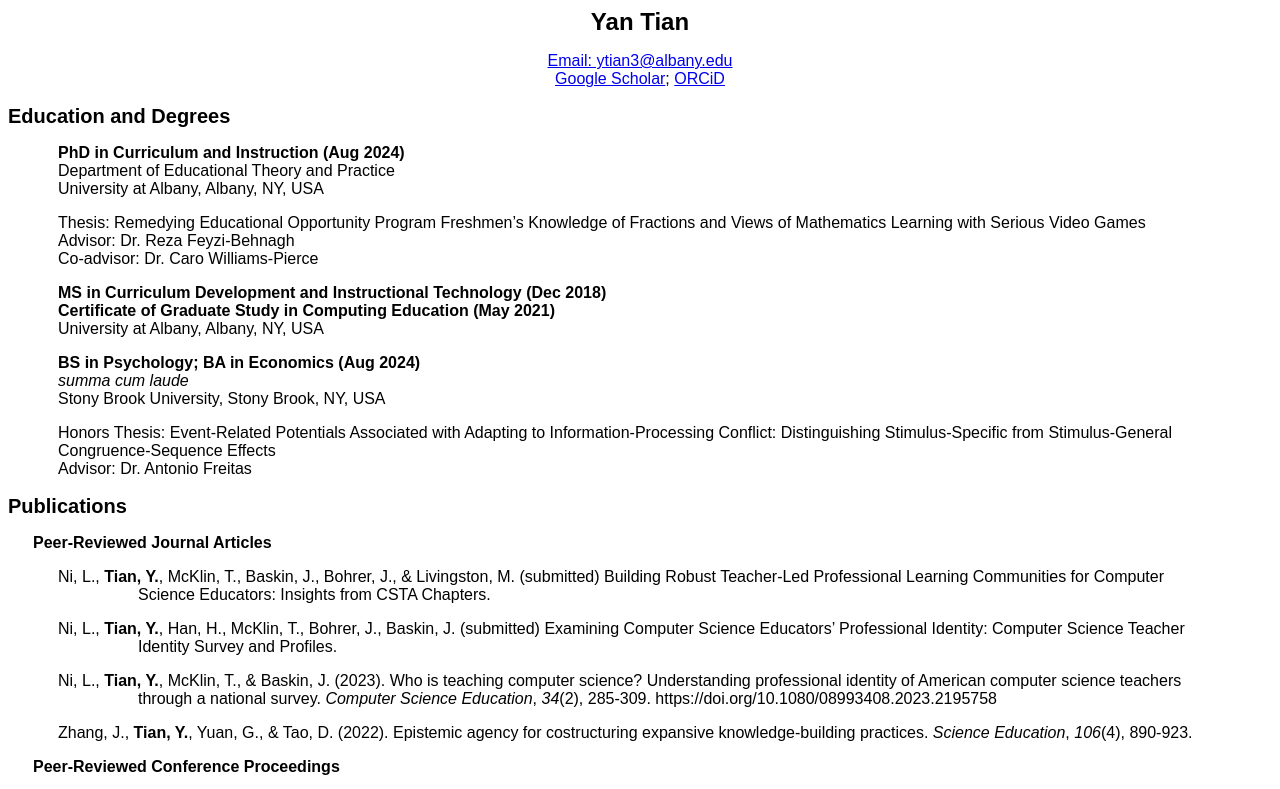
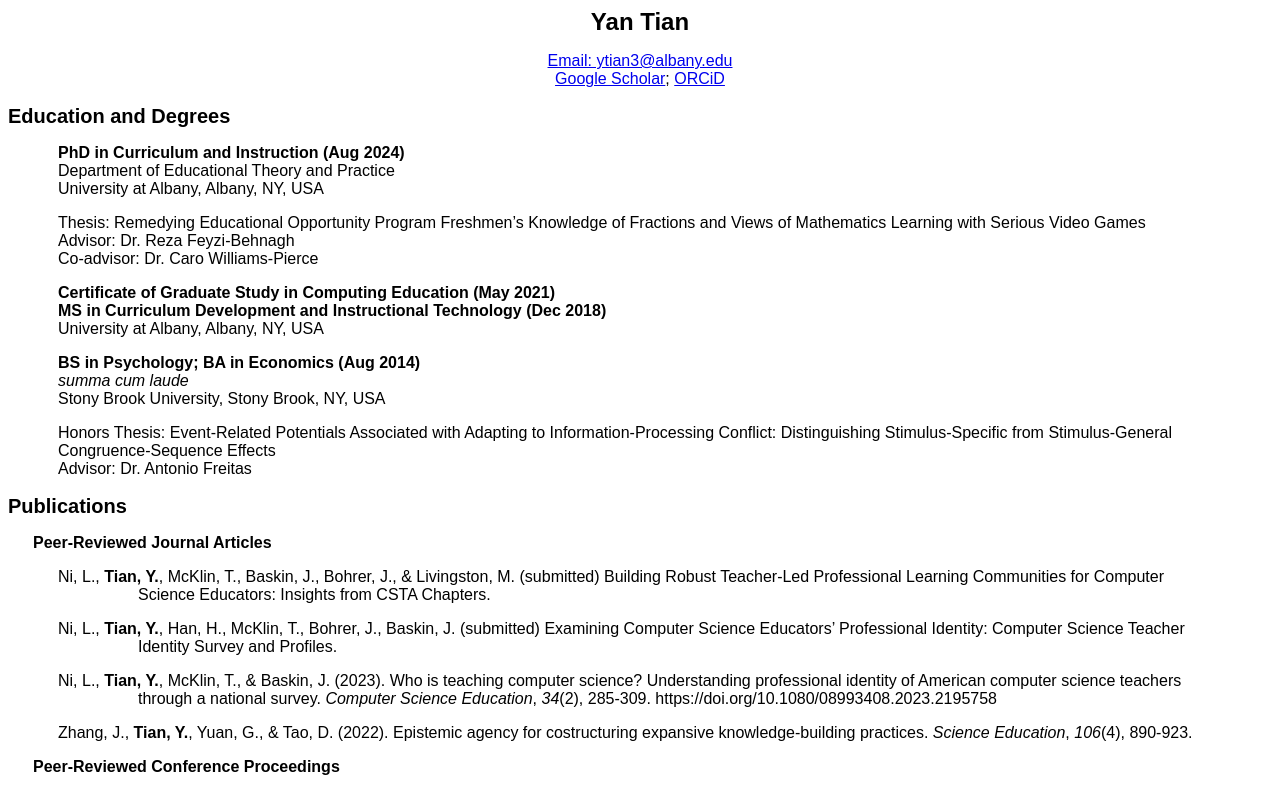
Before and after one commit to ytian227/yan.tian.learning, a plain HTML site: page index.html in a window 1280 px wide. Shown: the top 789 px of the page. Drawn offline with Linux system fonts and the light colour scheme.

Commit message:
Update index.html

```diff
--- a/index.html
+++ b/index.html
@@ -29,12 +29,12 @@
         <br>Co-advisor: Dr. Caro Williams-Pierce
     </p>
 
-    <p><b>MS in Curriculum Development and Instructional Technology (Dec 2018)
-    <br>Certificate of Graduate Study in Computing Education (May 2021)</b>
+    <p><b>Certificate of Graduate Study in Computing Education (May 2021)
+        <br>MS in Curriculum Development and Instructional Technology (Dec 2018)</b>
     <br>University at Albany, Albany, NY, USA
     </p>
 
-    <p><b>BS in Psychology; BA in Economics (Aug 2024)</b>
+    <p><b>BS in Psychology; BA in Economics (Aug 2014)</b>
         <br><i>summa cum laude</i>
         <br>Stony Brook University, Stony Brook, NY, USA
     </p>
```
